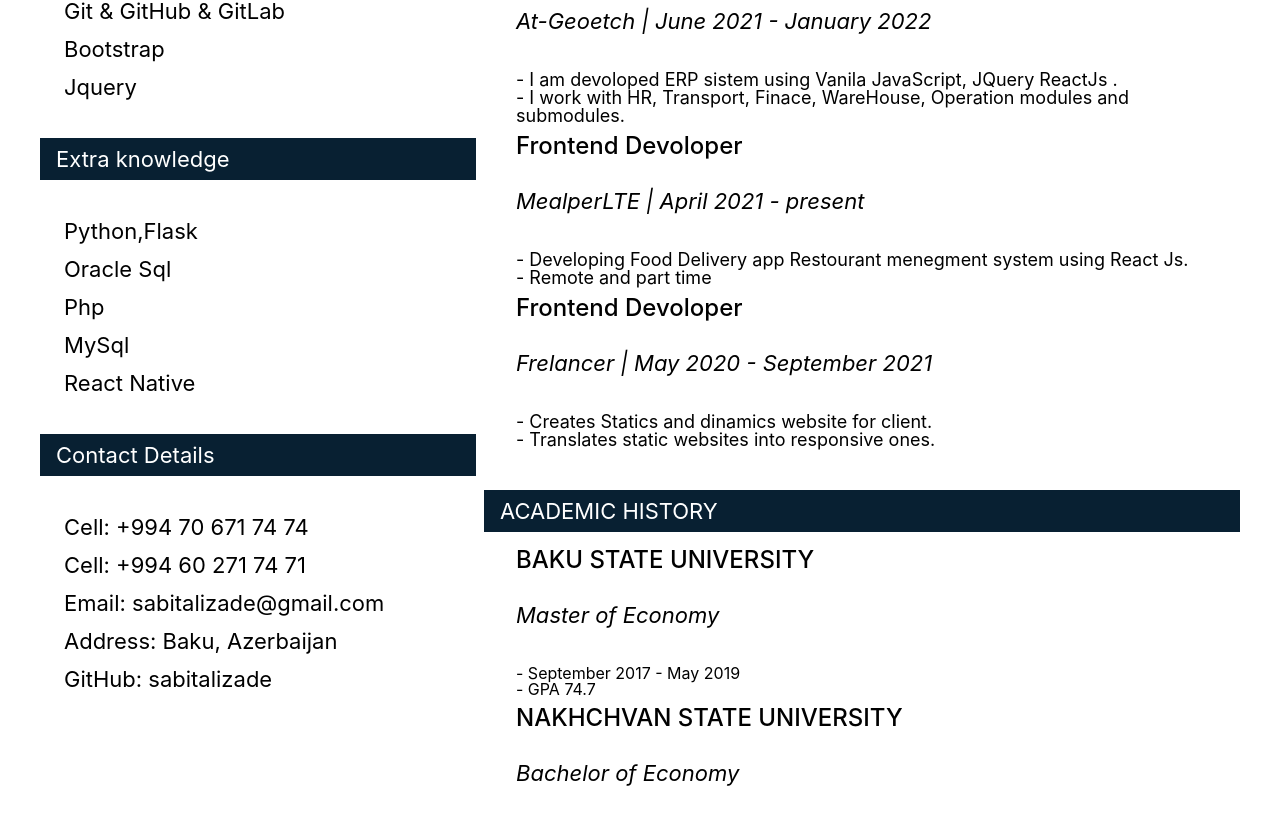
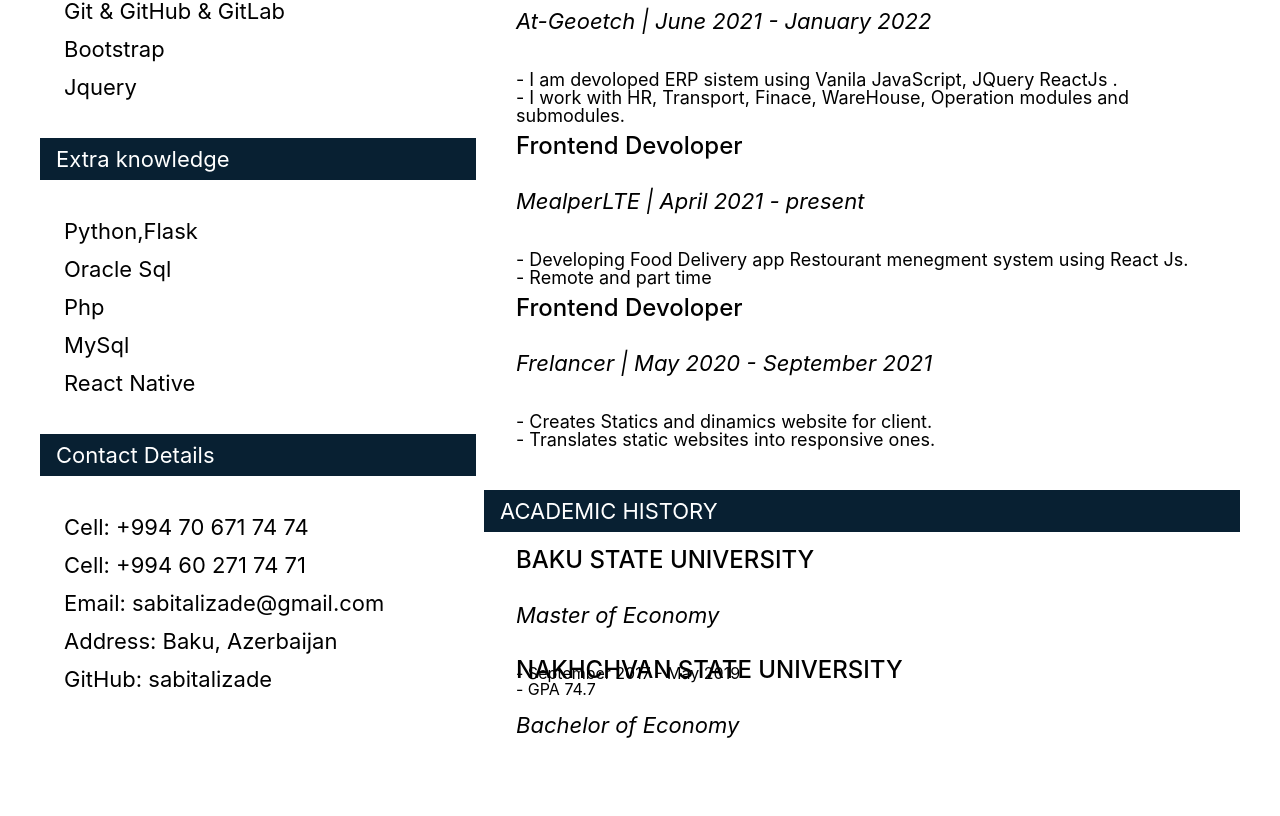
Before and after one commit to sabitalizade/sabitonepage, a React (Create React App) app: page /cv in a window 1280 px wide. Shown: the part 824-1640 px from the top of the page. After the commit the page ends 1592 px from the top, so only its background shows below. Built offline with nearby package versions, Linux system fonts and the light colour scheme.

Commit message:
cv component style changed

```diff
--- a/src/components/Cv.js
+++ b/src/components/Cv.js
@@ -100,7 +100,7 @@ const Cv = () => {
               </ul>
             </div>
 
-            <div className="text m-t">
+            <div className="text">
               <p className="job-title">NAKHCHVAN STATE UNIVERSITY</p>
               <p className="time">Bachelor of Economy </p>
               <ul>
```
